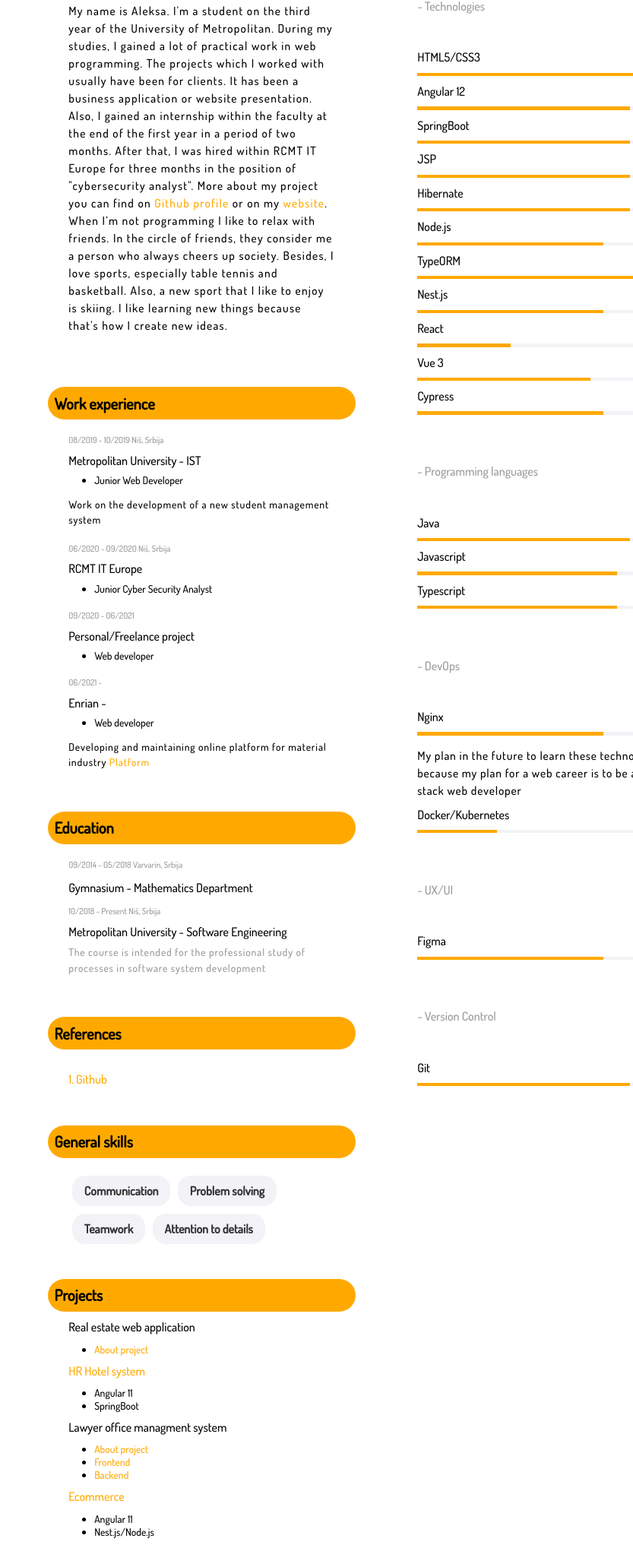
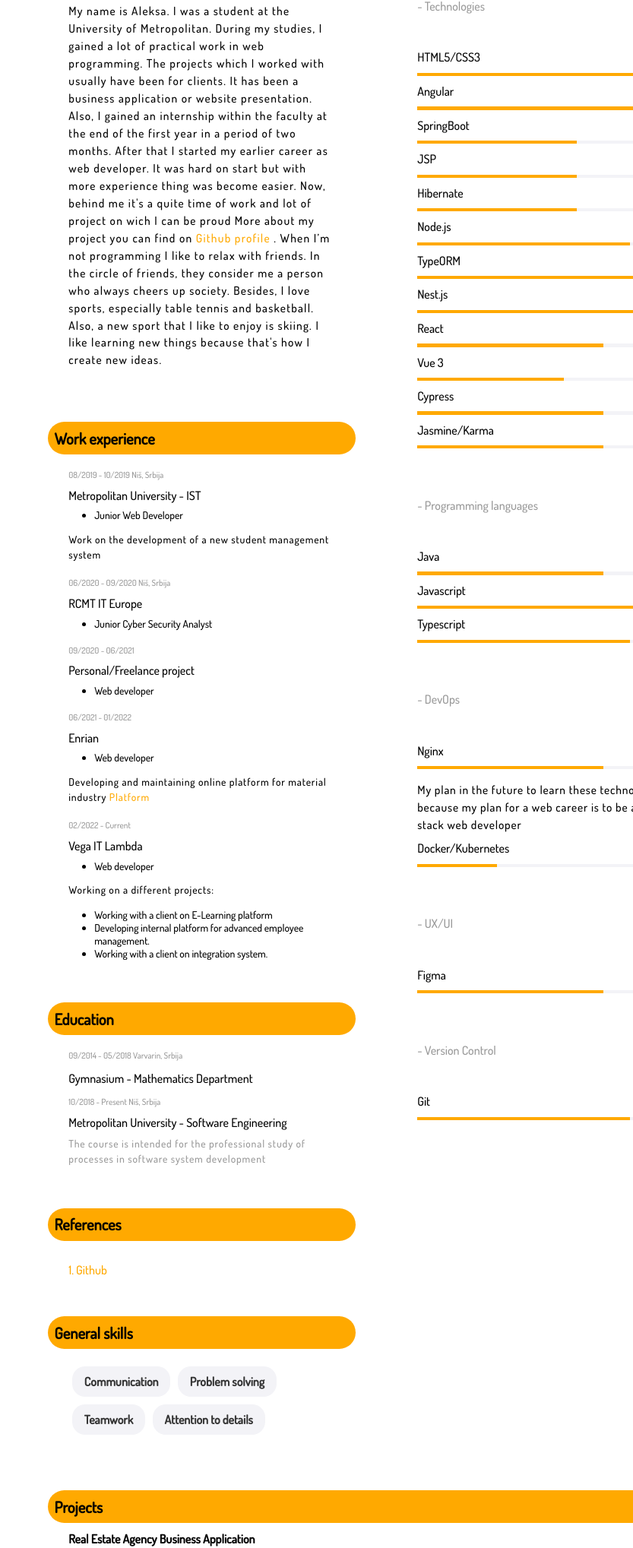
Before and after one commit to luxal99/cv, a plain HTML site: page index.html in a window 1280 px wide. Shown: the part 763-2800 px from the top of the page at 76% size, without its empty margins (447-1280 px from the left). Drawn offline with Linux system fonts and the light colour scheme.

Commit message:
CV updated

```diff
--- a/index.html
+++ b/index.html
@@ -107,7 +107,7 @@
 
         .profile-image {
             text-align: right !important;
-            width: 100%;
+            width: 50%;
             padding: 5em;
         }
 
@@ -258,7 +258,7 @@
             </div>
             <div class="profile-image col">
                 <img
-                        src="https://drive.google.com/file/d/1dZqWVsiDzc-d3dnhmc577pc_xdhs0ofv/view?usp=sharing"
+                        src="https://lh3.googleusercontent.com/drive-viewer/AJc5JmQVGzsTcrbpVrw3JjgkHywo_ndhJ-o_lC9uKQlMILpchPv0D_9kbiV9gwBwDttW5D-h2NajH7s=w1920-h970"
                         width="300px"
                         alt=""
                 />
@@ -274,17 +274,16 @@
                     </div>
                     <div class="content">
                         <p class="bio">
-                            My name is Aleksa. I'm a student on the third year of the
+                            My name is Aleksa. I was a student at the
                             University of Metropolitan. During my studies, I gained a lot
                             of practical work in web programming. The projects which I
                             worked with usually have been for clients. It has been a
                             business application or website presentation. Also, I gained
                             an internship within the faculty at the end of the first year
-                            in a period of two months. After that, I was hired within RCMT
-                            IT Europe for three months in the position of "cybersecurity
-                            analyst". More about my project you can find on
-                            <a href="https://github.com/luxal99"> Github profile </a> or
-                            on my <a href="https://luxal.dev">website</a>. <br/>
+                            in a period of two months. After that I started my earlier career as web developer.
+                            It was hard on start  but with more experience thing was become easier. Now, behind me it's a quite time of work and lot of project on wich I can be proud
+                            More about my project you can find on
+                            <a href="https://github.com/luxal99"> Github profile </a>.
                             When I’m not programming I like to relax with friends. In the
                             circle of friends, they consider me a person who always cheers
                             up society. Besides, I love sports, especially table tennis
@@ -318,8 +317,8 @@
                         <ul>
                             <li>Web developer</li>
                         </ul>
-                        <h5>06/2021 - </h5>
-                        <h3 style="line-height: 3px">Enrian - </h3>
+                        <h5>06/2021 - 01/2022</h5>
+                        <h3 style="line-height: 3px">Enrian </h3>
                         <ul>
                             <li>Web developer</li>
                         </ul>
@@ -327,6 +326,20 @@
                             Developing and maintaining online platform for material industry
                             <a href="https://www.xom-materials.com/europe-en/about-us">Platform</a>
                         </p>
+                        <h5>02/2022 - Current</h5>
+                        <h3 style="line-height: 3px">Vega IT Lambda </h3>
+                        <ul>
+                            <li>Web developer</li>
+                        </ul>
+                        <p style="font-size: 16px">
+                            Working on a different projects:
+                            <ul>
+                                <li>Working with a client on E-Learning platform</li>
+                                <li>Developing internal platform for advanced employee management.</li>
+                                <li>Working with a client on integration system.</li>
+                            </ul>
+                        </p>
+
 
                     </div>
                 </div>
@@ -376,48 +389,6 @@
                         </div>
                     </div>
                 </div>
-                <div class="section profile-section">
-                    <div class="label">
-                        <h2>Projects</h2>
-                    </div>
-
-                    <div style="padding: 0 2em 1em 2em">
-                        <h3>
-                            Real estate web application
-                        </h3>
-                        <ul>
-                            <li><a href="https://luxal.dev/#/post?id=12">About project</a></li>
-                        </ul>
-                        <h3>
-                            <a href="http://reboot.zen.7aske.xyz/#/login?returnUrl=%2F"
-                            >HR Hotel system
-                            </a>
-                        </h3>
-                        <ul>
-                            <li>Angular 11</li>
-                            <li>SpringBoot</li>
-                        </ul>
-                        <h3>
-                            Lawyer office managment system
-                        </h3>
-                        <ul>
-                            <li><a href="https://luxal.dev/#/post?id=9">About project</a></li>
-                            <li><a href="https://github.com/luxal99/lawyer_office_frontend">Frontend</a></li>
-                            <li><a href="https://github.com/luxal99/lawyer_office_backend">Backend</a></li>
-                        </ul>
-                        <h3>
-                            <a href="https://ivavarvarin.rs/#/"
-                            >Ecommerce
-                            </a>
-                        </h3>
-                        <ul>
-                            <li>Angular 11</li>
-                            <li>Nest.js/Node.js</li>
-                        </ul>
-                        <p>My other projects you can find on <a href="https://github.com/luxal99">Github</a></p>
-                        <p>Or on my website <a href="https://luxal.dev/#/">Website</a></p>
-                    </div>
-                </div>
             </div>
             <div class="col">
                 <div class="section profile-section">
@@ -436,11 +407,11 @@
                                 ></div>
                             </div>
 
-                            <h3>Angular 12</h3>
+                            <h3>Angular</h3>
 
                             <div class="progress-container">
                                 <div
-                                        style="background-color: #ffa900; width: 80%; height: 5px"
+                                        style="background-color: #ffa900; width: 90%; height: 5px"
                                 ></div>
                             </div>
 
@@ -448,7 +419,7 @@
 
                             <div class="progress-container">
                                 <div
-                                        style="background-color: #ffa900; width: 80%; height: 5px"
+                                        style="background-color: #ffa900; width: 60%; height: 5px"
                                 ></div>
                             </div>
 
@@ -456,7 +427,7 @@
 
                             <div class="progress-container">
                                 <div
-                                        style="background-color: #ffa900; width: 80%; height: 5px"
+                                        style="background-color: #ffa900; width: 60%; height: 5px"
                                 ></div>
                             </div>
 
@@ -464,7 +435,7 @@
 
                             <div class="progress-container">
                                 <div
-                                        style="background-color: #ffa900; width: 80%; height: 5px"
+                                        style="background-color: #ffa900; width: 60%; height: 5px"
                                 ></div>
                             </div>
 
@@ -472,7 +443,7 @@
 
                             <div class="progress-container">
                                 <div
-                                        style="background-color: #ffa900; width: 70%; height: 5px"
+                                        style="background-color: #ffa900; width: 80%; height: 5px"
                                 ></div>
                             </div>
 
@@ -488,7 +459,7 @@
 
                             <div class="progress-container">
                                 <div
-                                        style="background-color: #ffa900; width: 70%; height: 5px"
+                                        style="background-color: #ffa900; width: 85%; height: 5px"
                                 ></div>
                             </div>
 
@@ -496,16 +467,22 @@
 
                             <div class="progress-container">
                                 <div
-                                        style="background-color: #ffa900; width: 35%; height: 5px"
+                                        style="background-color: #ffa900; width: 70%; height: 5px"
                                 ></div>
                             </div>
                             <h3>Vue 3</h3>
                             <div class="progress-container">
                                 <div
-                                        style="background-color: #ffa900; width: 65%; height: 5px"
+                                        style="background-color: #ffa900; width: 55%; height: 5px"
                                 ></div>
                             </div>
                             <h3>Cypress</h3>
+                            <div class="progress-container">
+                                <div
+                                        style="background-color: #ffa900; width: 70%; height: 5px"
+                                ></div>
+                            </div>
+                            <h3>Jasmine/Karma</h3>
                             <div class="progress-container">
                                 <div
                                         style="background-color: #ffa900; width: 70%; height: 5px"
@@ -522,7 +499,7 @@
 
                             <div class="progress-container">
                                 <div
-                                        style="background-color: #ffa900; width: 80%; height: 5px"
+                                        style="background-color: #ffa900; width: 70%; height: 5px"
                                 ></div>
                             </div>
 
@@ -530,14 +507,14 @@
 
                             <div class="progress-container">
                                 <div
-                                        style="background-color: #ffa900; width: 75%; height: 5px"
+                                        style="background-color: #ffa900; width: 85%; height: 5px"
                                 ></div>
                             </div>
                             <h3>Typescript</h3>
 
                             <div class="progress-container">
                                 <div
-                                        style="background-color: #ffa900; width: 75%; height: 5px"
+                                        style="background-color: #ffa900; width: 80%; height: 5px"
                                 ></div>
                             </div>
                         </div>
@@ -598,6 +575,42 @@
                         </div>
                     </div>
                 </div>
+
+            </div>
+        </div>
+        <div class="section profile-section">
+            <div class="label">
+                <h2>Projects</h2>
+            </div>
+
+            <div style="padding: 0 2em 1em 2em">
+                <h3>
+                    <b>Real Estate Agency Business Application</b>
+                </h3>
+                <p>A web application for real estate agencies. I was working on the frontend part of
+                    the application. Application has two sides, the business and the client-side. On the
+                    business side, we have two types of users admin and agent. Both of them can
+                    manage real estate. One of the interesting things about this project is that that real
+                    estate post can have up to 80 properties. And the form for creating a real estate
+                    post is complex and contains approximately 80 input fields(including select, text
+                    area, etc.). I used on the admin side features like, dynamic component, lazy
+                    loading, etc. On the client side, one of the greatest feature is our query builder for
+                    dynamic query generation.</p>
+                <h3>
+                    <b>Hotel Management System</b>
+                </h3>
+                <p>This is a project for a client for the hotel management system. I worked on the
+                    Front-end part of the application. The project is pretty complex and has lots of
+                    business logic. In application, we can add a schedule of employees' working days
+                    and schedule of appointments in the custom calendar component which is one of
+                    the hardest things to develop on this application. Also, when I finished this project
+
+                    I have created a library from one component of the project, which is generic-
+                    material-table. Some of the interesting features of the project is: counting the
+
+                    earnings of the employee, expenses overview, appointment schedule overview,
+                    staff working days schedule overview, etc. Also, we have three types of users and
+                    in that case, we have features like protected components based on role.</p>
             </div>
         </div>
     </div>
```
